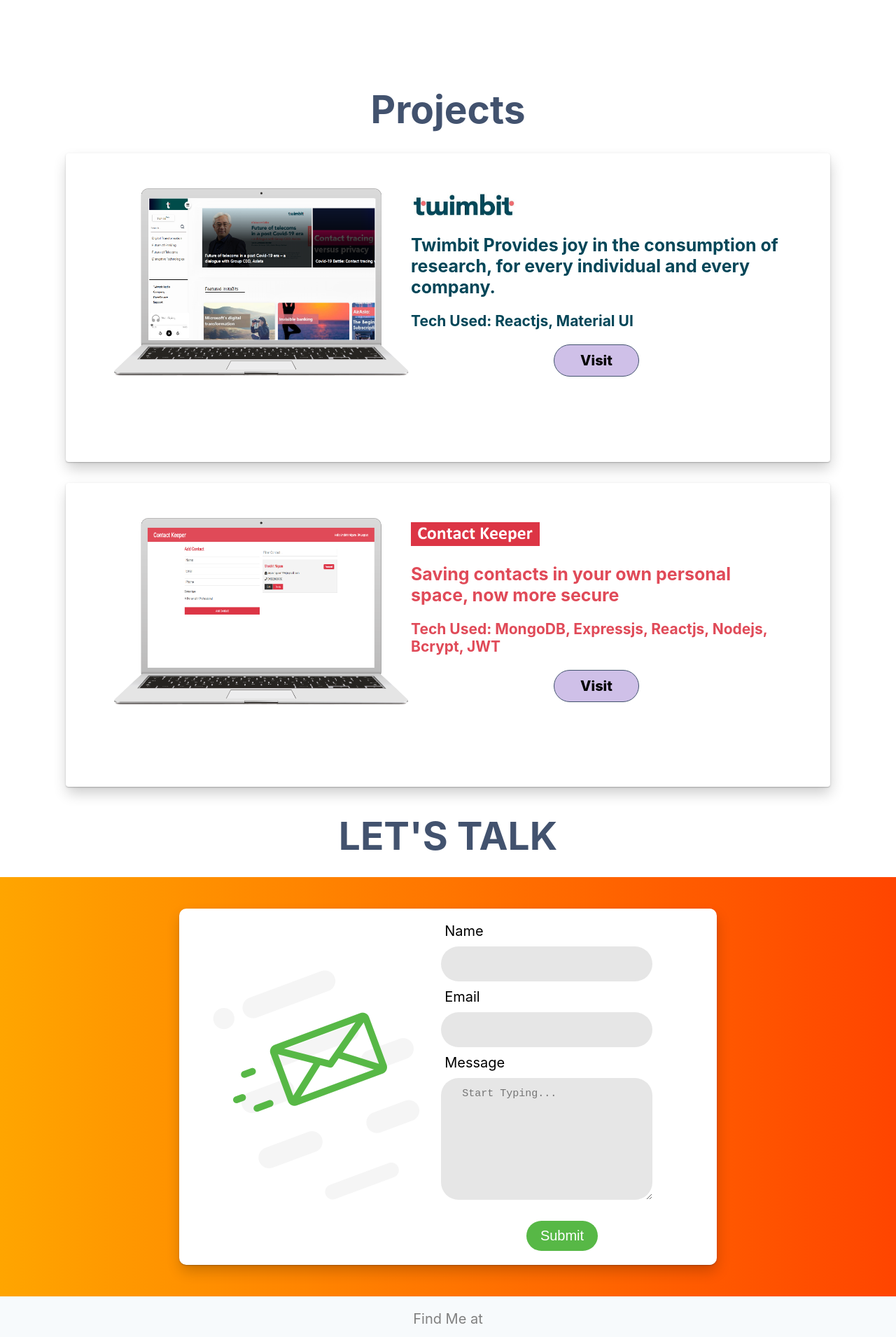
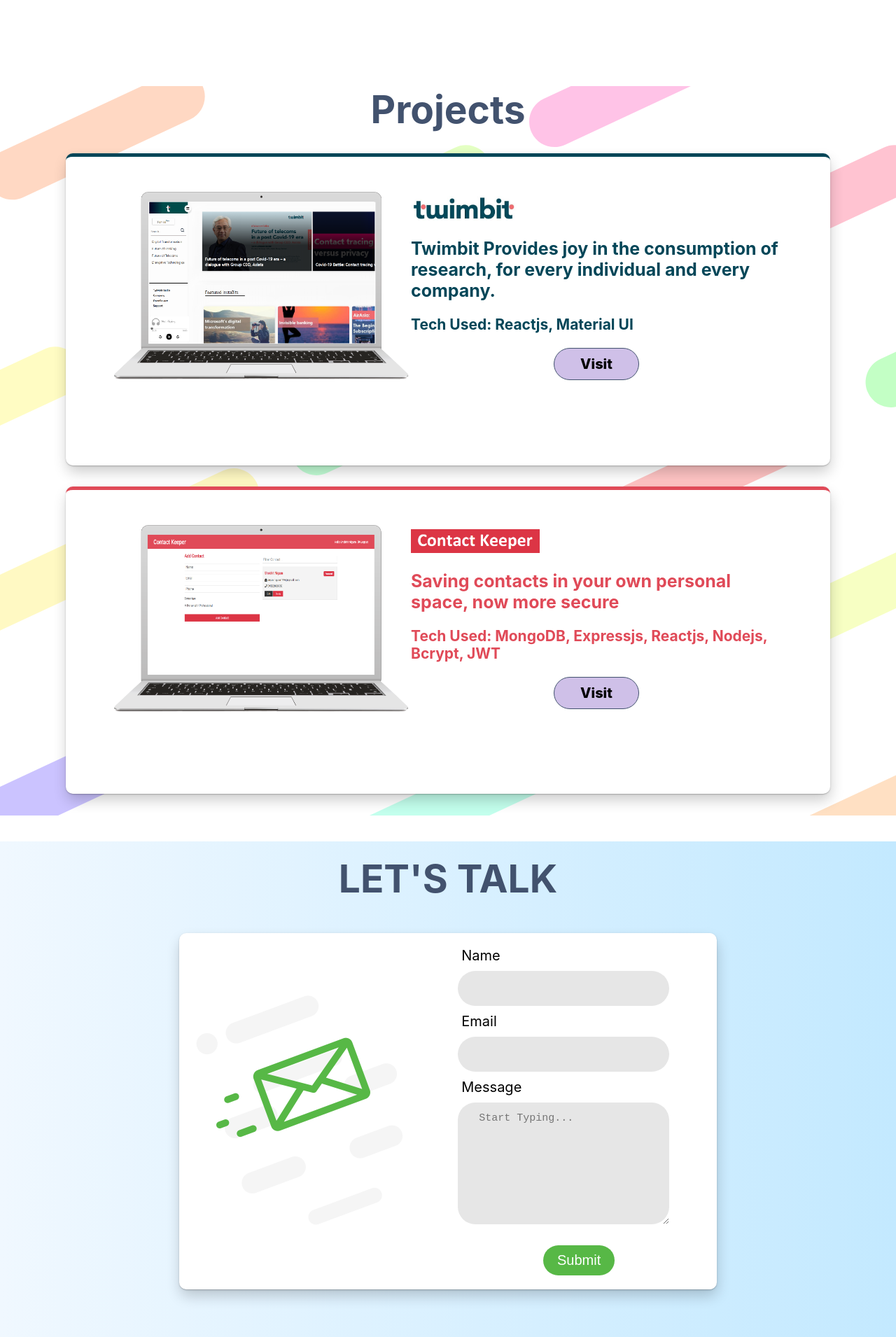
Before and after one commit to Zombieteer/Online-CV, a React (Create React App) app in the folder client/: page / in a window 1280 px wide. Shown: the part 670-2580 px from the top of the page at 70% size. Built offline with nearby package versions, Linux system fonts and the light colour scheme.

Commit message:
CSS and back fixes

```diff
--- a/client/src/components/LandingPage/LetsTalk.js
+++ b/client/src/components/LandingPage/LetsTalk.js
@@ -67,8 +67,8 @@
 
   return (
     <Fragment>
-      <div name="talk">
-        <h1 className="head heading" style={{ paddingBottom: "2%" }}>
+      <div name="talk" className="talk">
+        <h1 className="head heading" style={{ paddingTop: 20 }}>
           LET'S TALK
         </h1>
         <div className="outer_contact_div">
--- a/client/src/components/LandingPage/Project.js
+++ b/client/src/components/LandingPage/Project.js
@@ -6,7 +6,10 @@
   project: { title, image, detail, target, detail_color, techUsed },
 }) => {
   return (
-    <Card className="project-card">
+    <Card
+      className="project-card"
+      style={{ borderTop: `${detail_color} solid 5px` }}
+    >
       <CardContent>
         <div className="project">
           <img className="mac-screen" src={image} alt="mac-screen"></img>
--- a/client/src/components/LandingPage/nav.css
+++ b/client/src/components/LandingPage/nav.css
@@ -98,9 +98,13 @@
   margin: 30px;
   box-shadow: 1px 10px 20px -1px rgba(0, 0, 0, 0.2),
     0px 1px 1px 0px rgba(0, 0, 0, 0.14), 0px 1px 3px 0px rgba(0, 0, 0, 0.12) !important;
+  border-radius: 10px !important;
 }
 .container {
-  margin: 0 5%;
+  padding: 0 5%;
+  background-image: url(../../public/project-background1.svg);
+  background-size: cover;
+  padding-bottom: 1px;
 }
 .heading {
   text-align: center;
@@ -147,12 +151,19 @@
 }
 
 /* Lets Talk*/
+
+.talk {
+  background: orange;
+  /* background: -webkit-linear-gradient(left, orange, orangered); */
+  background: -webkit-linear-gradient(left, aliceblue, #c3e9ff);
+  height: 100vh;
+}
 .outer_contact_div {
   width: 100%;
   padding: 45px 0px;
-  min-height: 100%;
-  background: orange;
-  background: -webkit-linear-gradient(left, orange, orangered);
+  /* min-height: 100%; */
+  /* background: orange;
+  background: -webkit-linear-gradient(left, orange, orangered); */
   display: flex;
   flex-wrap: wrap;
   justify-content: center;
@@ -165,7 +176,7 @@
   overflow: hidden;
   display: flex;
   flex-wrap: wrap;
-  justify-content: center;
+  justify-content: space-around;
   align-items: center;
   width: 60%;
   height: 70%;
```
Also changed, not shown: client/src/public/project-background.svg (added), client/src/public/project-background1.svg (added).
